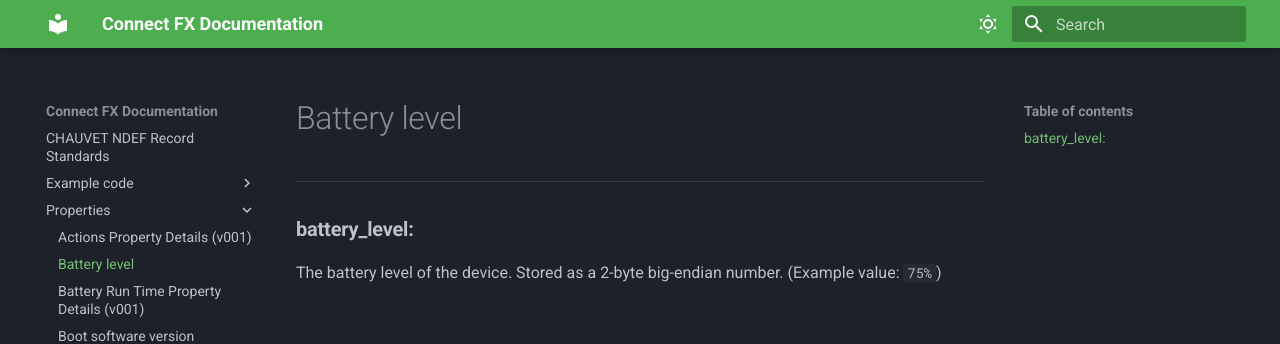
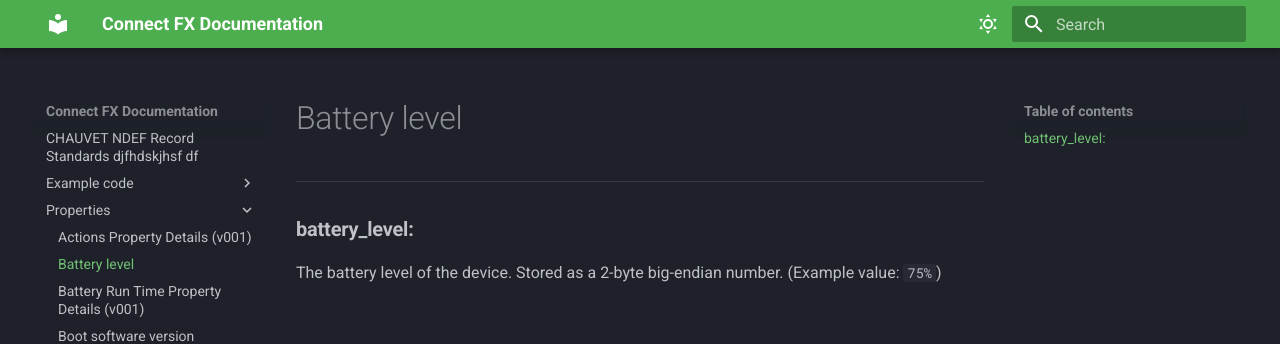
Before and after one commit to dgooch5200/docs-test, an MkDocs documentation site: the page built from docs/properties/battery_level.md, in a window 1280 px wide. Shown: the top 344 px of the page. Built offline with MkDocs 1.6.1 and Material for MkDocs 9.7.7, drawn with Linux system fonts in a browser that asks for light colours.

Commit message:
Update index.md

```diff
--- a/docs/index.md
+++ b/docs/index.md
@@ -1,4 +1,4 @@
-# CHAUVET NDEF Record Standards
+# CHAUVET NDEF Record Standards   djfhdskjhsf df
 
 ![Alt text](assets/WELL CONNECT-FRONT.png "Image title"){ width="300" align=left }
 
```
